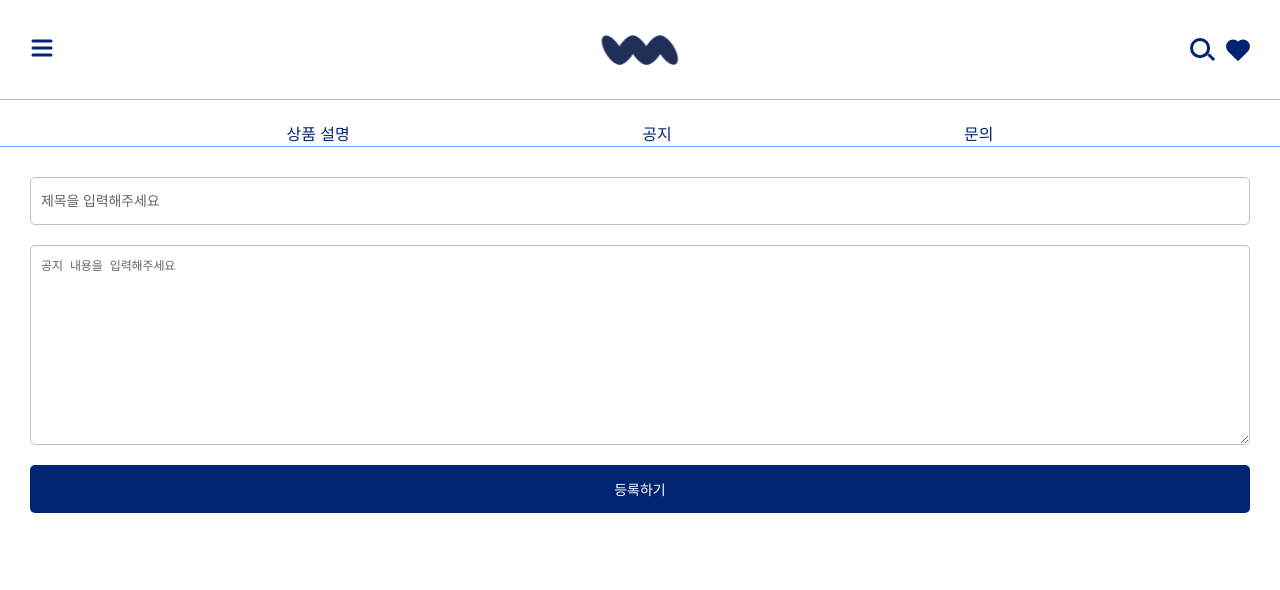
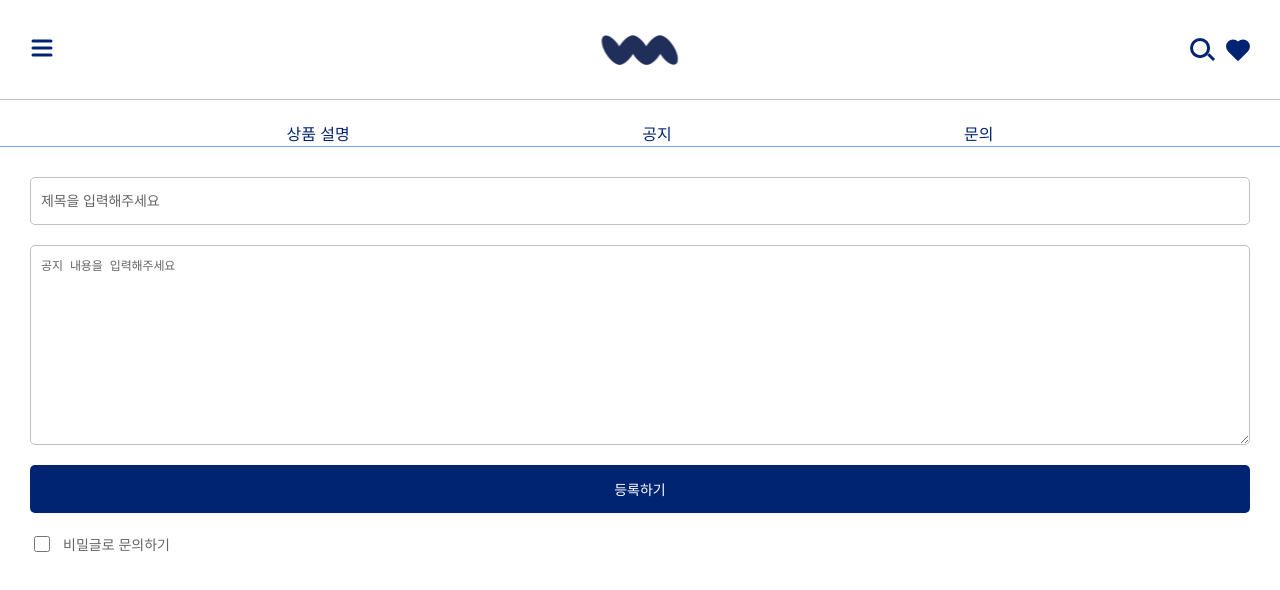
Before and after one commit to WOWMKT/Web, a React (Create React App) app: page /goods/detail in a window 1280 px wide. Shown: the top 590 px of the page. Built offline with nearby package versions, Linux system fonts and the light colour scheme.

Commit message:
[feat]GoodsAsk컴포 힘들다아아아

```diff
--- /dev/null
+++ b/src/components/goods/AskItem.js
@@ -0,0 +1,67 @@
+import React, { useEffect } from 'react';
+import styled from 'styled-components';
+
+const AskItem = ({ ask }) => {
+  return (
+    <Wrapper>
+      <Title>{ask.title}</Title>
+      <RowBox>
+        <SubText>{ask.state}</SubText>
+
+        <SubText>{ask.writer} </SubText>
+        <SubTextGray>{ask.date}</SubTextGray>
+      </RowBox>
+    </Wrapper>
+  );
+};
+
+export default AskItem;
+const Wrapper = styled.div`
+  border-radius: 0.5rem;
+  border: 1px solid var(--main, #002472);
+
+  width: 100%;
+  height: 7rem;
+  display: flex;
+  flex-direction: column;
+  justify-content: center;
+  gap: 1rem;
+
+  padding-left: 2rem;
+`;
+const Title = styled.div`
+  color: var(--sub1, #003cbc);
+  font-size: 1.4rem;
+  font-style: normal;
+  font-weight: 500;
+  line-height: normal;
+  text-transform: capitalize;
+`;
+
+const RowBox = styled.div`
+  display: flex;
+  flex-direction: row;
+
+  align-items: center;
+`;
+const SubTextGray = styled.div`
+  color: #646464;
+  font-size: 1.2rem;
+  font-style: normal;
+  font-weight: 400;
+  line-height: normal;
+  text-transform: capitalize;
+
+  padding-left: 1rem;
+`;
+
+const SubText = styled.div`
+  color: var(--main, #002472);
+  font-size: 1.2rem;
+  font-style: normal;
+  font-weight: 400;
+  line-height: normal;
+  text-transform: capitalize;
+
+  padding-right: 1rem;
+`;
--- a/src/components/goods/GoodsAsk.js
+++ b/src/components/goods/GoodsAsk.js
@@ -1,11 +1,83 @@
-import React, { useEffect } from 'react';
+import React, { useEffect, useState } from 'react';
+import CommonButton from '../common/CommonButton';
+import NotiItem from './NotiItem';
+import styled from 'styled-components';
+import CommonInput from '../common/CommonInput';
+import CommonTextarea from '../common/CommonTextarea';
+import AskItem from './AskItem';
+import CommonCheckBox from '../common/CommonCheckBox';
 
 const GoodsAsk = () => {
+  const dummList = [
+    {
+      title: '배송시작 공지',
+      writer: '판매자',
+      date: '2023. 09. 18',
+      isSecret: true,
+      state: '답변대기',
+    },
+    {
+      title: '배송시작 공지',
+      writer: '판매자',
+      date: '2023. 09. 18',
+      isSecret: false,
+      state: '답변대기',
+    },
+  ];
+
+  const [isInput, setIsInput] = useState(true);
+
   return (
-    <div>
-      <h1>this is GoodsAsk</h1>
-    </div>
+    <>
+      {isInput ? (
+        <Wrapper>
+          <CommonInput size="l" placeholder="제목을 입력해주세요" />
+          <CommonTextarea size="l" placeholder="공지 내용을 입력해주세요" />
+          <CommonButton type={'fillBlue'} children={'등록하기'} size={'l'} />
+          <Footer>
+            <CommonCheckBox />
+            <Caption>비밀글로 문의하기</Caption>
+          </Footer>
+        </Wrapper>
+      ) : (
+        <Wrapper>
+          <CommonButton
+            type={'lineBlue'}
+            children={'상품 문의하기'}
+            size={'l'}
+            width={'100%'}
+          />
+          {dummList.map((ask, index) => (
+            <AskItem key={index} ask={ask} />
+          ))}
+        </Wrapper>
+      )}
+    </>
   );
 };
 
 export default GoodsAsk;
+
+const Wrapper = styled.div`
+  display: flex;
+  flex-direction: column;
+  gap: 2rem;
+
+  padding: 3rem;
+`;
+
+const Footer = styled.div`
+  display: flex;
+  flex-direction: row;
+  gap: 1rem;
+
+  align-items: center;
+`;
+const Caption = styled.div`
+  color: var(--gray-gray1, #646464);
+  font-size: 1.4rem;
+  font-style: normal;
+  font-weight: 400;
+  line-height: normal;
+  text-transform: capitalize;
+`;
--- a/src/pages/Goods.js
+++ b/src/pages/Goods.js
@@ -5,7 +5,7 @@ import GoodsNoti from '../components/goods/GoodsNoti';
 import styled from 'styled-components';
 
 const Goods = () => {
-  const [pageType, setpageType] = useState(1); //0~2
+  const [pageType, setpageType] = useState(2); //0~2
 
   //컴포넌트 배열
   const GoodsBodyList = [GoodsDetail, GoodsNoti, GoodsAsk];
```
